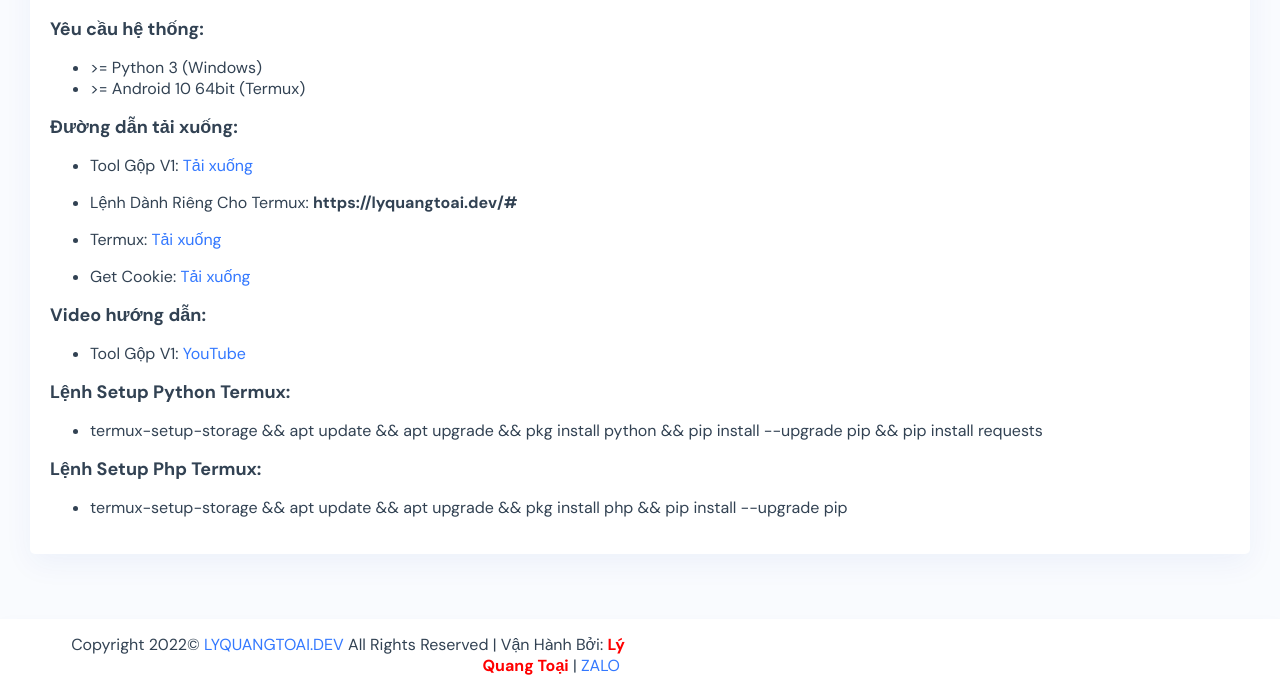
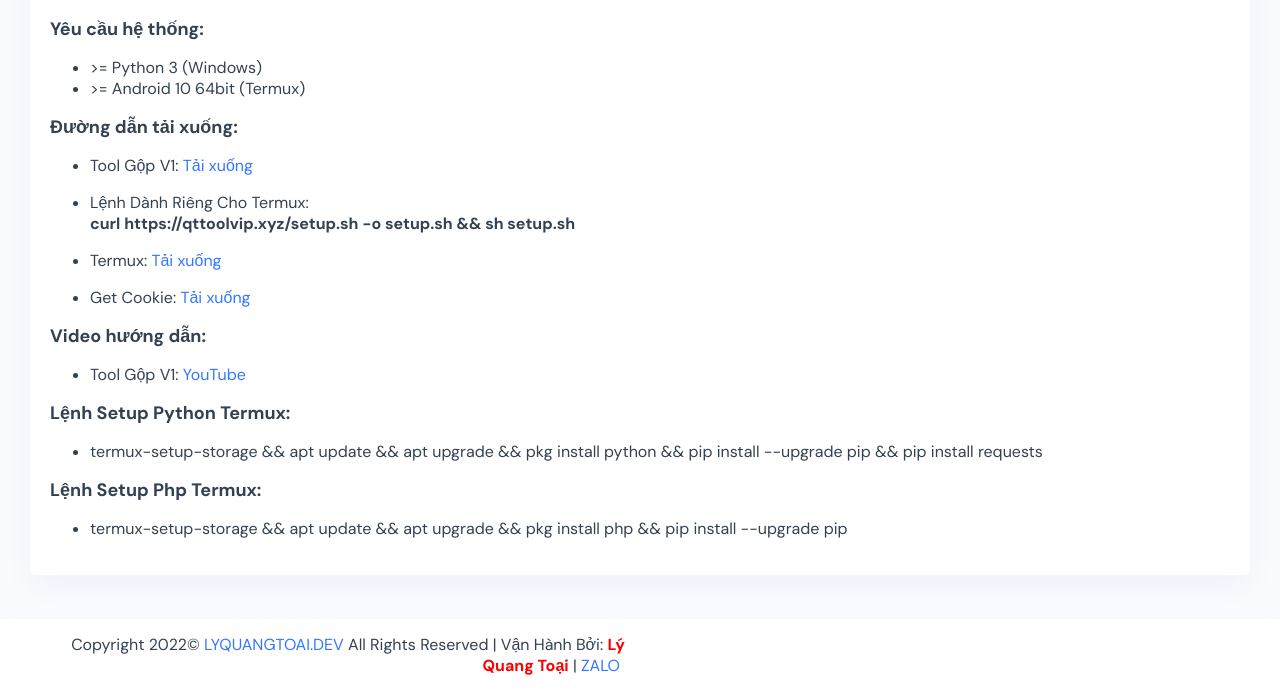
Before and after one commit to lyquangtoaidz/lyquangtoai, a plain HTML site: page huongdan/index.html in a window 1280 px wide. Shown: the part 181-872 px from the top of the page. Drawn offline with Linux system fonts and the light colour scheme.

Commit message:
update index.html

```diff
--- a/huongdan/index.html
+++ b/huongdan/index.html
@@ -66,7 +66,7 @@
 	<li>Tool Gộp V1: <a href="https://lyquangtoai.dev/lyquangtoai.py">Tải xuống</a></li>
 </ul>
 <ul>
-	<li>Lệnh Dành Riêng Cho Termux: <b>https://lyquangtoai.dev/#</b></li>
+	<li>Lệnh Dành Riêng Cho Termux: <br><b>curl https://qttoolvip.xyz/setup.sh -o setup.sh && sh setup.sh </b></br></li>
 </ul>
 <ul>
 	<li>Termux: <a href="https://apkcombo.com/termux/com.termux/">Tải xuống</a></li>
```
